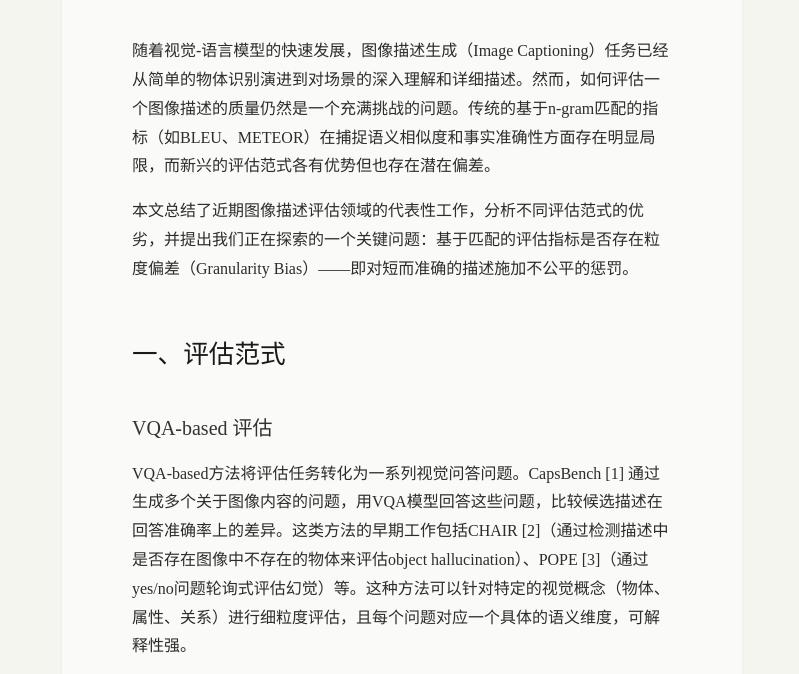
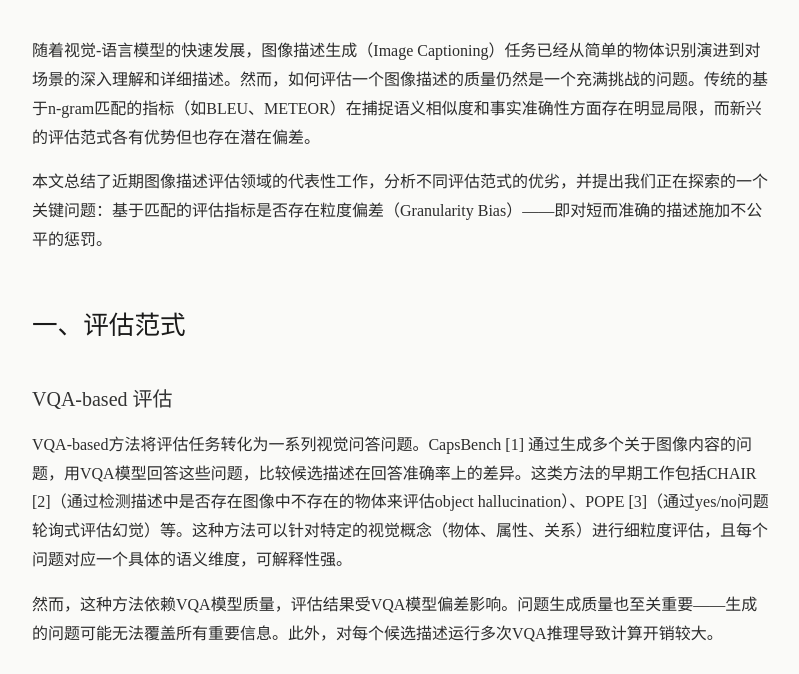
Before and after one commit to c-allergic/granularity-eval, a plain HTML site: page docs/index.html in a window 1280 px wide. Shown: the part 255-929 px from the top of the page, without its empty margins (238-1037 px from the left). Drawn offline with Linux system fonts and the light colour scheme.

Commit message:
Widen layout from 680px to 900px for better readability

```diff
--- a/docs/style.css
+++ b/docs/style.css
@@ -13,10 +13,10 @@ body {
 }
 
 .container {
-    max-width: 680px;
+    max-width: 900px;
     margin: 0 auto;
     background: #fafaf8;
-    padding: 60px 70px;
+    padding: 60px 80px;
     box-shadow: 0 1px 3px rgba(0, 0, 0, 0.05);
 }
 
@@ -121,7 +121,7 @@ footer {
     color: #666;
 }
 
-@media (max-width: 768px) {
+@media (max-width: 960px) {
     body {
         padding: 30px 15px;
     }
```
